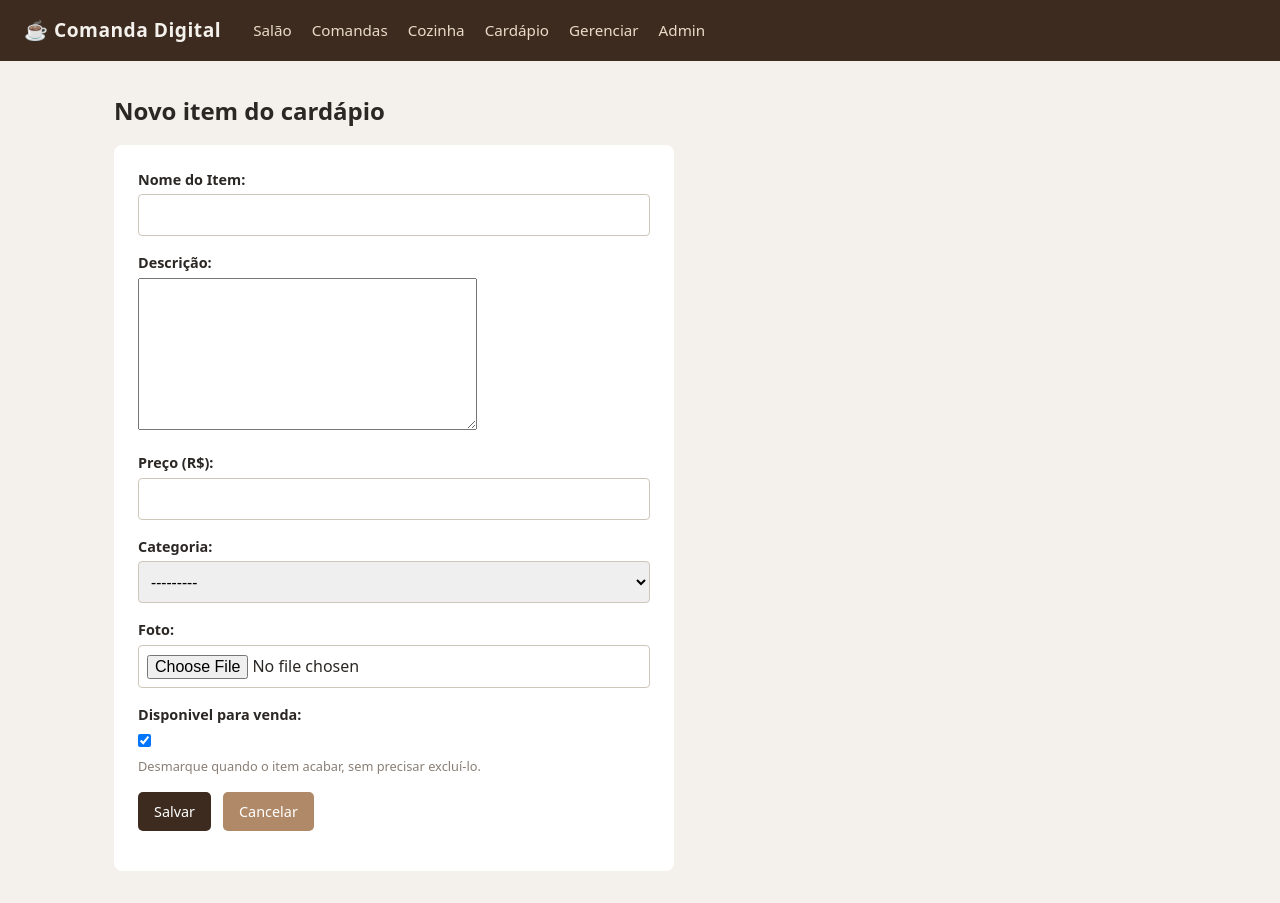
After one commit to Oluisouza/restaurante_menu, a Django app: page /cardapio/pratos/novo/ in a window 1280 px wide. The commit adds this page. Run offline with Django 5.2, Linux system fonts and the light colour scheme; data that the repository does not hold is empty.

Commit message:
feat: adiciona CRUD completo de itens do cardapio

```diff
--- /dev/null
+++ b/cardapio/forms.py
@@ -0,0 +1,20 @@
+from django import forms
+
+from .models import Prato
+
+class PratoForm(forms.ModelForm):
+
+    class Meta:
+        model = Prato
+        fields = ['nome', 'descricao', 'preco', 'categoria', 'imagem', 'disponivel']
+        labels = {
+            'nome': 'Nome do Item',
+            'descricao': 'Descrição',
+            'preco': 'Preço (R$)',
+            'categoria': 'Categoria',
+            'imagem': 'Foto',
+            'disponivel': 'Disponivel para venda',
+        }
+        help_texts = {
+            'disponivel': 'Desmarque quando o item acabar, sem precisar excluí-lo.',
+        }
--- /dev/null
+++ b/cardapio/templates/cardapio/form_prato.html
@@ -0,0 +1,18 @@
+{% extends 'base.html' %}
+
+{% block titulo %}{% if prato %}Editar{% else %}Novo{% endif %} item — Comanda Digital{% endblock %}
+
+{% block conteudo %}
+<h2>{% if prato %}Editar {{ prato.nome }}{% else %}Novo item do cardápio{% endif %}</h2>
+
+<div class="form-box">
+    <form method="post" enctype="multipart/form-data">
+        {% csrf_token %}
+        {{ form.as_p }}
+        <div class="acoes">
+            <button type="submit" class="botao">Salvar</button>
+            <a href="{% url 'cardapio:lista_pratos' %}" class="botao claro">Cancelar</a>
+        </div>
+    </form>
+</div>
+{% endblock %}
--- a/cardapio/urls.py
+++ b/cardapio/urls.py
@@ -6,4 +6,8 @@ app_name = 'cardapio'
 
 urlpatterns = [
     path('', views.lista_cardapio, name='lista_cardapio'),
+    path('pratos/', views.lista_pratos, name='lista_pratos'),
+    path('pratos/novo/', views.form_prato, name='novo_prato'),
+    path('pratos/<int:pk>/editar/', views.form_prato, name='editar_prato'),
+    path('pratos/<int:pk>/excluir/', views.excluir_prato, name='excluir_prato'),
 ]
--- a/cardapio/views.py
+++ b/cardapio/views.py
@@ -1,5 +1,8 @@
-from django.shortcuts import render
+from django.contrib import messages
+from django.db.models import ProtectedError
+from django.shortcuts import get_object_or_404, redirect, render
 
+from .forms import PratoForm
 from .models import Categoria, Combo, Prato
 
 def lista_cardapio(request):
@@ -8,5 +11,51 @@ def lista_cardapio(request):
     if busca:
         pratos = pratos.filter(nome__icontains=busca)
 
-    contexto = {'categorias': Categoria.objects.filter(eh_adicional=False), 'pratos': pratos, 'combos': Combo.objects.filter(disponivel=True).prefetch_related('itens__prato'), 'busca': busca,}
+    contexto = {
+        'categorias': Categoria.objects.filter(eh_adicional=False),
+        'pratos': pratos,
+        'combos': Combo.objects.filter(disponivel=True).prefetch_related('itens__prato'),
+        'busca': busca,
+    }
     return render(request, 'cardapio/lista_cardapio.html', contexto)
+
+def lista_pratos(request):
+    busca = request.GET.get('q', '')
+    pratos = Prato.objects.select_related('categoria')
+    if busca:
+        pratos = pratos.filter(nome__icontains=busca)
+    return render(request, 'cardapio/lista_pratos.html', {'pratos': pratos, 'busca': busca})
+
+def form_prato(request, pk=None):
+    prato = get_object_or_404(Prato, pk=pk) if pk else None
+
+    if request.method == 'POST':
+        form = PratoForm(request.POST, request.FILES, instance=prato)
+        if form.is_valid():
+            salvo = form.save()
+            acao = 'atualizado' if pk else 'cadastrado'
+            messages.success(request, f'{salvo.nome} {acao}.')
+            return redirect('cardapio:lista_pratos')
+    else:
+            form = PratoForm(instance=prato)
+
+    return render(request, 'cardapio/form_prato.html', {'form': form, 'prato': prato})
+
+def excluir_prato(request, pk):
+    prato = get_object_or_404(Prato, pk=pk)
+
+    if request.method == 'POST':
+        nome = prato.nome
+        try:
+            prato.delete()
+        except ProtectedError:
+            messages.error(
+                request,
+                f'{nome} não pode ser excluído porque já foi usado em comandas ou combos'
+                f'marque como indisponível',
+            )
+        else:
+            messages.success(request, f'{nome} excluído do cardápio')
+        return redirect('cardapio:lista_pratos')
+
+    return render(request, 'cardapio/confirmar_exclusao_prato.html', {'prato': prato})
--- a/templates/base.html
+++ b/templates/base.html
@@ -1,80 +1,317 @@
 {% load static %}
 <!DOCTYPE html>
 <html lang="pt-br">
+
 <head>
     <meta charset="UTF-8">
     <meta name="viewport" content="width=device-width, initial-scale=1.0">
     <title>{% block titulo %}Comanda Digital{% endblock%}</title>
     <style>
-        * { box-sizing: border-box; margin: 0; padding: 0;}
-        body { font-family: system-ui, -apple-system, "Segoe UI", sans-serif; background: #f4f1ec; color: #2b2724; line-height: 1.5;}
-        header {background: #3d2b1f; color: #f4f1ec; padding: 1rem 1.5rem; display: flex; align-items: center; gap: 2rem;}
-        header h1 { font-size: 1.2rem; letter-spacing: .5px; }
-        nav { display: flex; gap: 1.25rem; }
-        nav a { color: #e8dcc8; text-decoration: none; font-size: .95rem; }
-        nav a:hover { color: #fff; text-decoration: underline; }
-        main { max-width: 1100px; margin: 2rem auto; padding: 0 1.5rem; }
-        h2 { margin-bottom: 1rem; font-size: 1.5rem; }
-        h3 { margin: 1.5rem 0 .75rem; font-size: 1.1rem; color: #6b5544; }
+        * {
+            box-sizing: border-box;
+            margin: 0;
+            padding: 0;
+        }
+
+        body {
+            font-family: system-ui, -apple-system, "Segoe UI", sans-serif;
+            background: #f4f1ec;
+            color: #2b2724;
+            line-height: 1.5;
+        }
+
+        header {
+            background: #3d2b1f;
+            color: #f4f1ec;
+            padding: 1rem 1.5rem;
+            display: flex;
+            align-items: center;
+            gap: 2rem;
+        }
+
+        header h1 {
+            font-size: 1.2rem;
+            letter-spacing: .5px;
+        }
+
+        nav {
+            display: flex;
+            gap: 1.25rem;
+        }
+
+        nav a {
+            color: #e8dcc8;
+            text-decoration: none;
+            font-size: .95rem;
+        }
+
+        nav a:hover {
+            color: #fff;
+            text-decoration: underline;
+        }
+
+        main {
+            max-width: 1100px;
+            margin: 2rem auto;
+            padding: 0 1.5rem;
+        }
+
+        h2 {
+            margin-bottom: 1rem;
+            font-size: 1.5rem;
+        }
+
+        h3 {
+            margin: 1.5rem 0 .75rem;
+            font-size: 1.1rem;
+            color: #6b5544;
+        }
+
         .grade {
-            display: grid; gap: 1rem;
+            display: grid;
+            gap: 1rem;
             grid-template-columns: repeat(auto-fill, minmax(200px, 1fr));
         }
+
         .cartao {
-            background: #fff; border-radius: 8px; padding: 1rem;
-            border: 1px solid #e0d9cf; text-decoration: none; color: inherit;
+            background: #fff;
+            border-radius: 8px;
+            padding: 1rem;
+            border: 1px solid #e0d9cf;
+            text-decoration: none;
+            color: inherit;
             display: block;
         }
-        .cartao:hover { border-color: #b08968; }
-        .cartao.ocupada { border-left: 4px solid #c1440e; }
-        .cartao.livre { border-left: 4px solid #5c8a3a; }
+
+        .cartao:hover {
+            border-color: #b08968;
+        }
+
+        .cartao.ocupada {
+            border-left: 4px solid #c1440e;
+        }
+
+        .cartao.livre {
+            border-left: 4px solid #5c8a3a;
+        }
+
         .etiqueta {
-            display: inline-block; padding: .15rem .5rem; border-radius: 999px;
-            font-size: .75rem; font-weight: 600; text-transform: uppercase;
+            display: inline-block;
+            padding: .15rem .5rem;
+            border-radius: 999px;
+            font-size: .75rem;
+            font-weight: 600;
+            text-transform: uppercase;
         }
-        .ABERTA, .PENDENTE { background: #fde8c8; color: #8a5a00; }
-        .FECHADA, .ENTREGUE { background: #d9ead0; color: #3c6122; }
-        .CANCELADA, .CANCELADO { background: #f2d5d0; color: #8a2c14; }
-        .EM_PREPARO { background: #d6e4f5; color: #1f4b7a; }
-        .PRONTO { background: #e0d5f0; color: #4b2b7a; }
-        table { width: 100%; border-collapse: collapse; background: #fff; }
-        th, td { padding: .6rem .75rem; text-align: left; border-bottom: 1px solid #eee; }
-        th { background: #efe9e1; font-size: .85rem; text-transform: uppercase; }
-        .direita { text-align: right; }
-        .vazio { color: #8a7f75; font-style: italic; padding: 1rem 0; }
-        .totais { background: #fff; padding: 1rem; border-radius: 8px; margin-top: 1rem; }
-        .totais div { display: flex; justify-content: space-between; padding: .3rem 0; }
-        .totais .final { font-size: 1.25rem; font-weight: 700; border-top: 2px solid #3d2b1f; margin-top: .5rem; padding-top: .5rem; }
-        form.filtros { margin-bottom: 1rem; display: flex; gap: .5rem; }
-        input, select, button { padding: .5rem; font: inherit; border: 1px solid #cfc6ba; border-radius: 4px; }
-        button { background: #3d2b1f; color: #fff; border: none; cursor: pointer; }
 
-        .avisos { list-style: none; margin-bottom: 1rem; }
-        .avisos li { padding: .7rem 1rem; border-radius: 6px; margin-bottom: .5rem; }
-        .avisos .success { background: #d9ead0; color: #2c4a19; }
-        .avisos .error { background: #f6d5cf; color: #7a2413; }
-        .avisos .warning { background: #fdeecb; color: #7a5500; }
-        .avisos .info { background: #d9e6f5; color: #1f4b7a; }
-        .botao { display: inline-block; background: #3d2b1f; color: #fff; padding: .55rem 1rem; border-radius: 5px; text-decoration: none; font-size: .9rem; }
-        .botao:hover { background: #5a3f2e; }
-        .botao.claro { background: #b08968; }
-        .acoes { display: flex; gap: .75rem; margin: 1rem 0; flex-wrap: wrap; }
-        .form-box { background: #fff; padding: 1.5rem; border-radius: 8px; max-width: 560px; }
-        .form-box p { margin-bottom: 1rem; }
-        .form-box label { display: block; font-weight: 600; margin-bottom: .25rem; font-size: .9rem; }
-        .form-box input, .form-box select { width: 100%; }
-        .form-box input[type="checkbox"] { width: auto; }
-        .form-box .helptext { display: block; font-size: .8rem; color: #8a7f75; margin-top: .2rem; }
-        .form-box ul.errorlist { list-style: none; color: #a52c14; font-size: .85rem; margin-bottom: .3rem; }
+        .ABERTA,
+        .PENDENTE {
+            background: #fde8c8;
+            color: #8a5a00;
+        }
+
+        .FECHADA,
+        .ENTREGUE {
+            background: #d9ead0;
+            color: #3c6122;
+        }
+
+        .CANCELADA,
+        .CANCELADO {
+            background: #f2d5d0;
+            color: #8a2c14;
+        }
+
+        .EM_PREPARO {
+            background: #d6e4f5;
+            color: #1f4b7a;
+        }
+
+        .PRONTO {
+            background: #e0d5f0;
+            color: #4b2b7a;
+        }
+
+        table {
+            width: 100%;
+            border-collapse: collapse;
+            background: #fff;
+        }
+
+        th,
+        td {
+            padding: .6rem .75rem;
+            text-align: left;
+            border-bottom: 1px solid #eee;
+        }
+
+        th {
+            background: #efe9e1;
+            font-size: .85rem;
+            text-transform: uppercase;
+        }
+
+        .direita {
+            text-align: right;
+        }
+
+        .vazio {
+            color: #8a7f75;
+            font-style: italic;
+            padding: 1rem 0;
+        }
+
+        .totais {
+            background: #fff;
+            padding: 1rem;
+            border-radius: 8px;
+            margin-top: 1rem;
+        }
+
+        .totais div {
+            display: flex;
+            justify-content: space-between;
+            padding: .3rem 0;
+        }
+
+        .totais .final {
+            font-size: 1.25rem;
+            font-weight: 700;
+            border-top: 2px solid #3d2b1f;
+            margin-top: .5rem;
+            padding-top: .5rem;
+        }
+
+        form.filtros {
+            margin-bottom: 1rem;
+            display: flex;
+            gap: .5rem;
+        }
+
+        input,
+        select,
+        button {
+            padding: .5rem;
+            font: inherit;
+            border: 1px solid #cfc6ba;
+            border-radius: 4px;
+        }
+
+        button {
+            background: #3d2b1f;
+            color: #fff;
+            border: none;
+            cursor: pointer;
+        }
+
+        .avisos {
+            list-style: none;
+            margin-bottom: 1rem;
+        }
+
+        .avisos li {
+            padding: .7rem 1rem;
+            border-radius: 6px;
+            margin-bottom: .5rem;
+        }
+
+        .avisos .success {
+            background: #d9ead0;
+            color: #2c4a19;
+        }
+
+        .avisos .error {
+            background: #f6d5cf;
+            color: #7a2413;
+        }
+
+        .avisos .warning {
+            background: #fdeecb;
+            color: #7a5500;
+        }
+
+        .avisos .info {
+            background: #d9e6f5;
+            color: #1f4b7a;
+        }
+
+        .botao {
+            display: inline-block;
+            background: #3d2b1f;
+            color: #fff;
+            padding: .55rem 1rem;
+            border-radius: 5px;
+            text-decoration: none;
+            font-size: .9rem;
+        }
+
+        .botao:hover {
+            background: #5a3f2e;
+        }
+
+        .botao.claro {
+            background: #b08968;
+        }
+
+        .acoes {
+            display: flex;
+            gap: .75rem;
+            margin: 1rem 0;
+            flex-wrap: wrap;
+        }
+
+        .form-box {
+            background: #fff;
+            padding: 1.5rem;
+            border-radius: 8px;
+            max-width: 560px;
+        }
+
+        .form-box p {
+            margin-bottom: 1rem;
+        }
+
+        .form-box label {
+            display: block;
+            font-weight: 600;
+            margin-bottom: .25rem;
+            font-size: .9rem;
+        }
+
+        .form-box input,
+        .form-box select {
+            width: 100%;
+        }
+
+        .form-box input[type="checkbox"] {
+            width: auto;
+        }
+
+        .form-box .helptext {
+            display: block;
+            font-size: .8rem;
+            color: #8a7f75;
+            margin-top: .2rem;
+        }
+
+        .form-box ul.errorlist {
+            list-style: none;
+            color: #a52c14;
+            font-size: .85rem;
+            margin-bottom: .3rem;
+        }
     </style>
 </head>
+
 <body>
     <header>
         <h1>☕ Comanda Digital</h1>
         <nav>
             <a href="{% url 'atendimento:salao' %}">Salão</a>
             <a href="{% url 'atendimento:lista_comandas' %}">Comandas</a>
+            <a href="{% url 'atendimento:cozinha' %}">Cozinha</a>
             <a href="{% url 'cardapio:lista_cardapio' %}">Cardápio</a>
+            <a href="{% url 'cardapio:lista_pratos' %}">Gerenciar</a>
             <a href="/admin/">Admin</a>
         </nav>
     </header>
@@ -83,7 +320,7 @@
         {% if messages %}
         <ul class="avisos">
             {% for mensagem in messages %}
-                <li class="{{ mensagem.tags }}">{{ mensagem }}</li>
+            <li class="{{ mensagem.tags }}">{{ mensagem }}</li>
             {% endfor %}
         </ul>
         {% endif %}
@@ -91,4 +328,5 @@
         {% block conteudo %}{% endblock %}
     </main>
 </body>
+
 </html>
```
Also changed, not shown: cardapio/templates/cardapio/confirmar_exclusao_prato.html (added, +26 -0 lines), cardapio/templates/cardapio/lista_pratos.html (added, +40 -0 lines).
